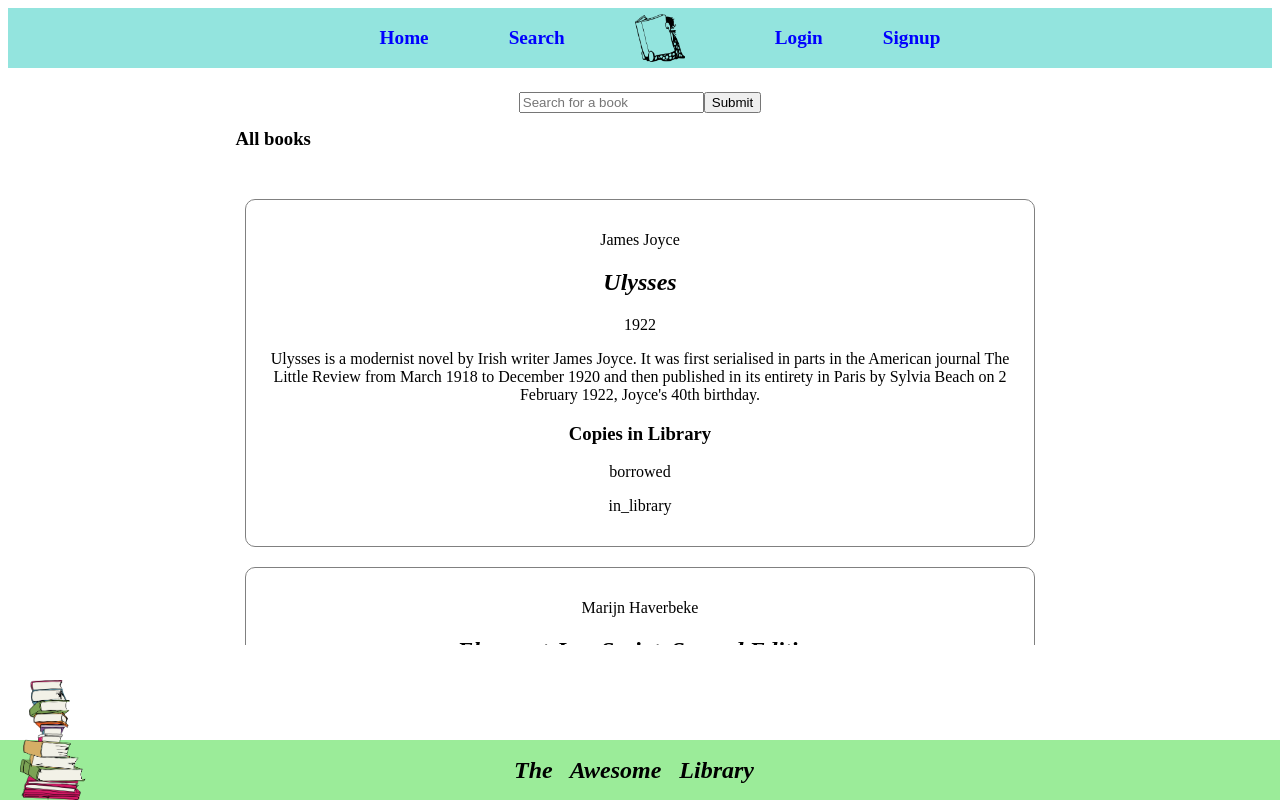
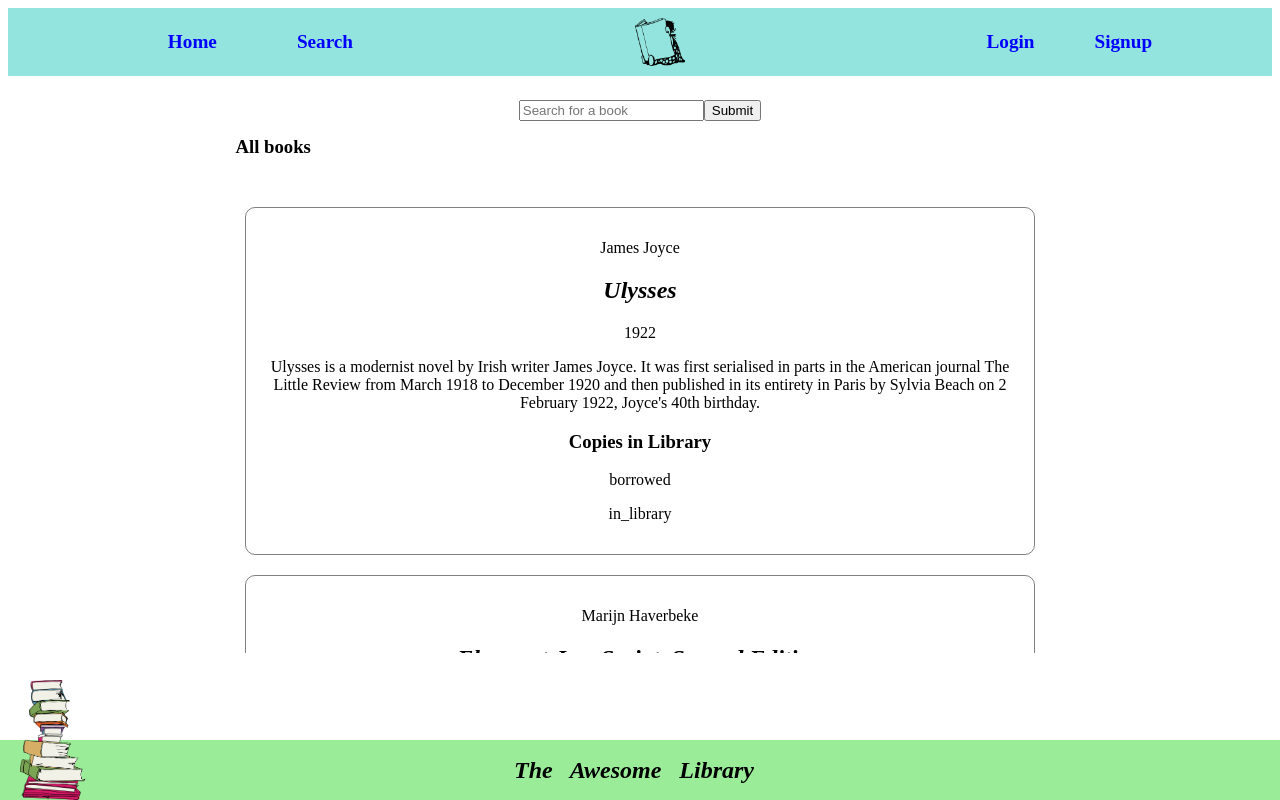
Before and after one commit to cat-rivers/react_library, a React (Create React App) app in the folder awesome_library/: page /search in a window 1280 px wide. Shown: the top 800 px of the page. Built offline with nearby package versions, Linux system fonts and the light colour scheme; data requests are answered from the project's data file.

Commit message:
modify header.css and MyPage.js

```diff
--- a/awesome_library/src/components/Header.css
+++ b/awesome_library/src/components/Header.css
@@ -1,13 +1,20 @@
 .navbar {
   display: flex;
   align-items: center;
-  justify-content: center;
+  justify-content: space-around;
   background-color: rgb(147, 228, 222);
+  margin-bottom: 10px;
+  padding: 4px;
+  font-size: 16px;
+  max-height: 60px;
+  max-width: auto;
+  /*
   position: relative;
   top: 0;
   left: 0;
   right: 0;
   height: 60px;
+  */
 }
 
 .left-side li, .right-side li {
--- a/awesome_library/src/components/Login.js
+++ b/awesome_library/src/components/Login.js
@@ -1,4 +1,6 @@
 const Login = () => {
+
+
     return (
         <>
 
--- a/awesome_library/src/components/MyPage.js
+++ b/awesome_library/src/components/MyPage.js
@@ -1,4 +1,25 @@
-const MyPage = () => {
+import { useState } from "react";
+
+const MyPage = ({ bookDetails }) => {
+    const [login, setLogin] = useState("")
+    const [loginApproved, setLoginApproved] = useState(false);
+
+    const filterBooks = bookDetails.filter((book) => {
+        return (
+          book.title.toLowerCase().includes(login.toLowerCase()) ||
+          book.author.toLowerCase().includes(login.toLowerCase()) ||
+          book.isbn.includes(login)
+        );
+    });
+
+    const myPage = () => {
+        // combine filterBooks and Teemu my page mockup
+    }
+
+    const message = <p> Login is wrong, please type again </p>;
+
+    const displayedBook = loginApproved ? {myPage} : {message}
+
     return (
         <h3>Placeholder</h3>
     )
```
